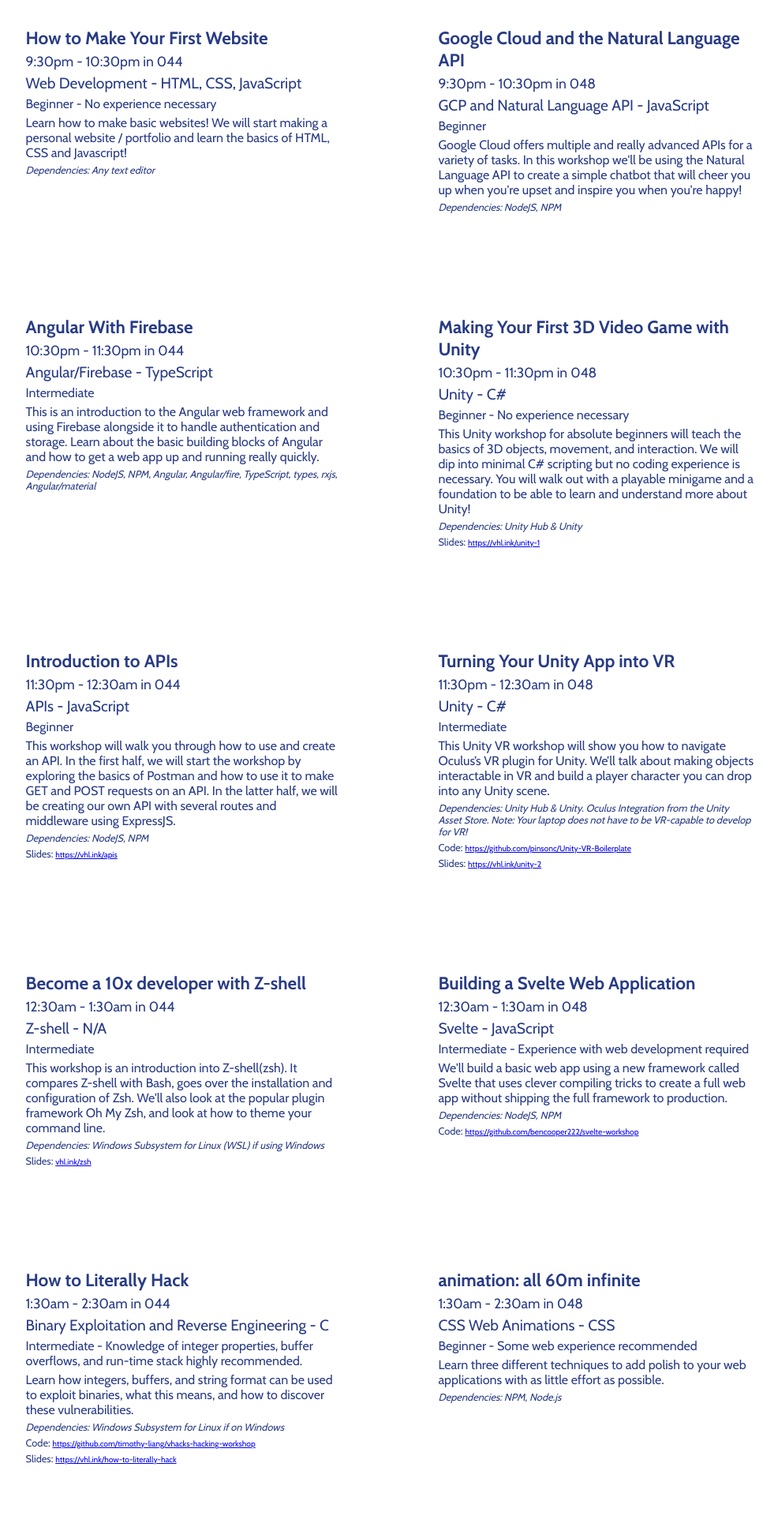
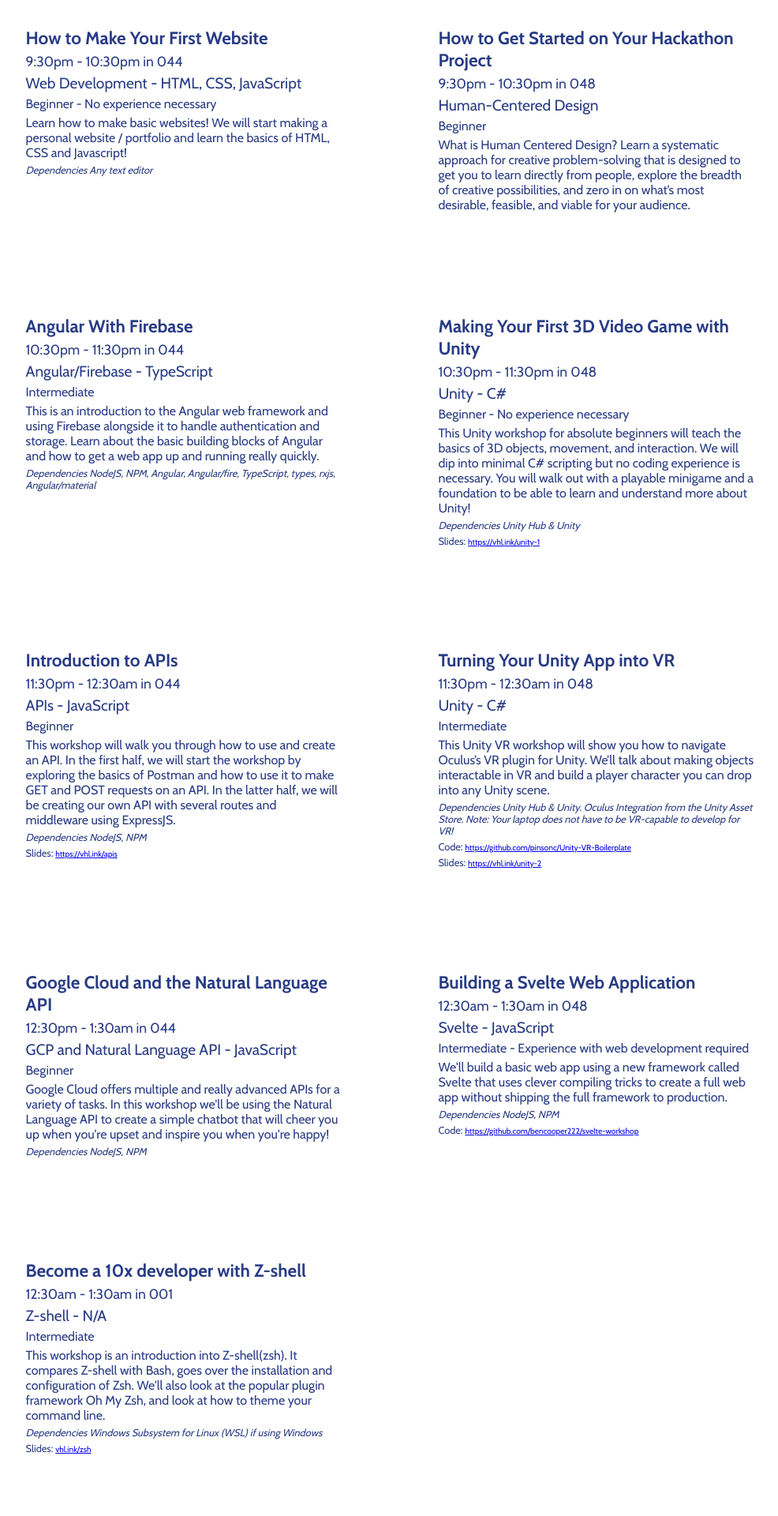
Before and after one commit to VandyHacks/workshops, a React (Create React App) app: page / in a window 1280 px wide. Shown: the part 480-2400 px from the top of the page at 79% size, without its empty margins (146-1132 px from the left). Built offline with nearby package versions, Linux system fonts and the light colour scheme.

Commit message:
adding in new workshop

```diff
--- a/src/components/box.js
+++ b/src/components/box.js
@@ -15,7 +15,9 @@ const Box = props => {
             <div className='desc'>{props.description}</div>
             <div className='preqs'>{props.preqs}</div>
             <div className='deps'>
-                <i>Dependencies: {props.dependencies}</i>
+                <i>
+                    {props.dependencies ? "Dependencies" : ""} {props.dependencies}
+                </i>
             </div>
             <div className='github'>
                 <span>{props.github ? "Code: " : ""}</span>
--- a/src/info.json
+++ b/src/info.json
@@ -14,14 +14,14 @@
             "slides": ""
         },
         {
-            "title": "Google Cloud and the Natural Language API",
-            "topic": "GCP and Natural Language API",
-            "id": "gcpnl",
+            "title": "How to Get Started on Your Hackathon Project",
+            "topic": "Human-Centered Design",
+            "id": "hcd",
             "time": "9:30pm - 10:30pm in 048",
-            "description": "Google Cloud offers multiple and really advanced APIs for a variety of tasks. In this workshop we'll be using the Natural Language API to create a simple chatbot that will cheer you up when you're upset and inspire you when you're happy!",
-            "dependencies": "NodeJS, NPM",
+            "description": "What is Human Centered Design? Learn a systematic approach for creative problem-solving that is designed to get you to learn directly from people, explore the breadth of creative possibilities, and zero in on what’s most desirable, feasible, and viable for your audience.",
+            "dependencies": "",
             "difficulty": "Beginner",
-            "languages": "- JavaScript",
+            "languages": "",
             "github": "",
             "slides": ""
         }
@@ -82,16 +82,16 @@
     ],
     [
         {
-            "title": "Become a 10x developer with Z-shell",
-            "topic": "Z-shell",
-            "id": "zsh",
-            "time": "12:30am - 1:30am in 044",
-            "description": "This workshop is an introduction into Z-shell(zsh). It compares Z-shell with Bash, goes over the installation and configuration of Zsh. We'll also look at the popular plugin framework Oh My Zsh, and look at how to theme your command line.",
-            "dependencies": "Windows Subsystem for Linux (WSL) if using Windows",
-            "languages": "- N/A",
-            "difficulty": "Intermediate",
+            "title": "Google Cloud and the Natural Language API",
+            "topic": "GCP and Natural Language API",
+            "id": "gcpnl",
+            "time": "12:30pm - 1:30am in 044",
+            "description": "Google Cloud offers multiple and really advanced APIs for a variety of tasks. In this workshop we'll be using the Natural Language API to create a simple chatbot that will cheer you up when you're upset and inspire you when you're happy!",
+            "dependencies": "NodeJS, NPM",
+            "difficulty": "Beginner",
+            "languages": "- JavaScript",
             "github": "",
-            "slides": "vhl.ink/zsh"
+            "slides": ""
         },
         {
             "title": "Building a Svelte Web Application",
@@ -105,6 +105,20 @@
             "diffnote": "- Experience with web development required",
             "github": "https://github.com/bencooper222/svelte-workshop",
             "slides": ""
+        }
+    ],
+    [
+        {
+            "title": "Become a 10x developer with Z-shell",
+            "topic": "Z-shell",
+            "id": "zsh",
+            "time": "12:30am - 1:30am in 001",
+            "description": "This workshop is an introduction into Z-shell(zsh). It compares Z-shell with Bash, goes over the installation and configuration of Zsh. We'll also look at the popular plugin framework Oh My Zsh, and look at how to theme your command line.",
+            "dependencies": "Windows Subsystem for Linux (WSL) if using Windows",
+            "languages": "- N/A",
+            "difficulty": "Intermediate",
+            "github": "",
+            "slides": "vhl.ink/zsh"
         }
     ],
     [
```
